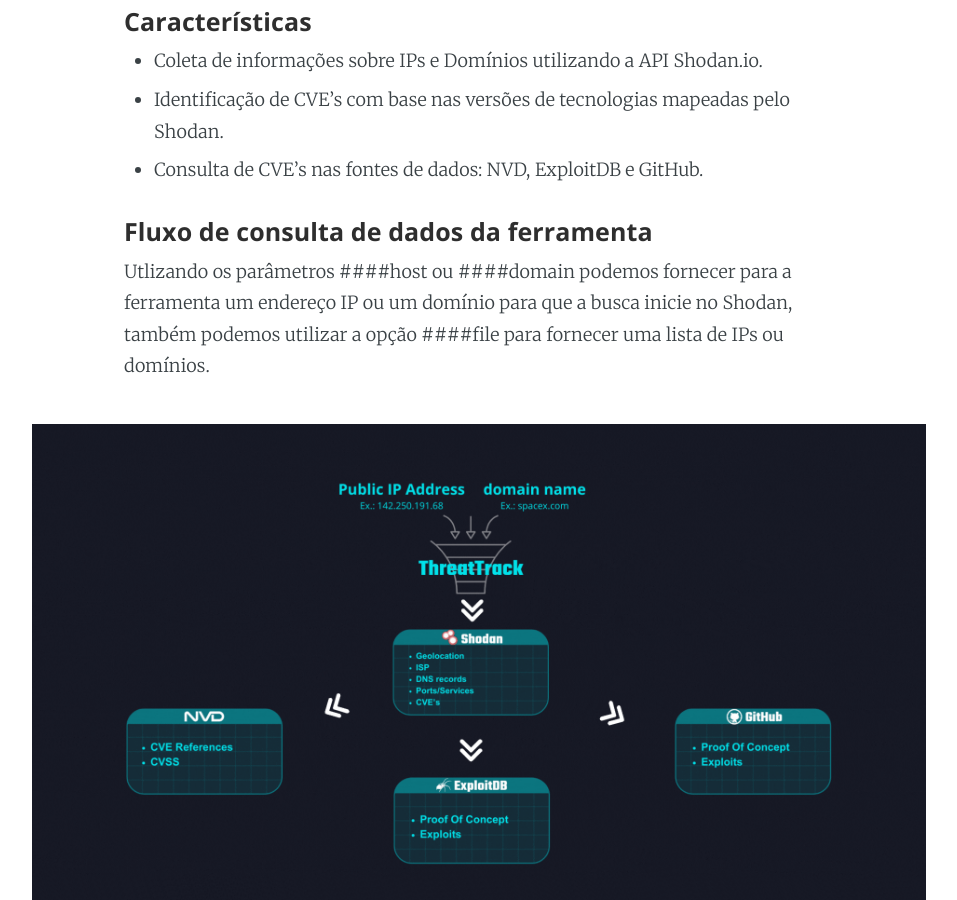
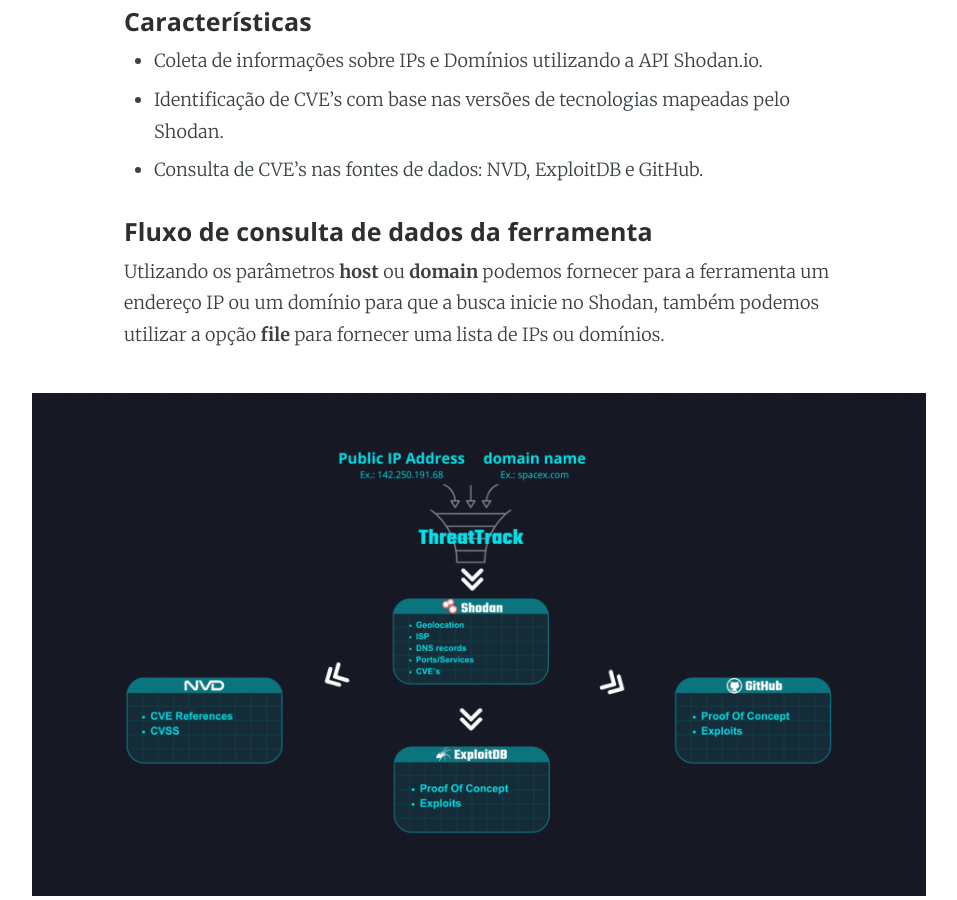
Before and after one commit to Ls4ss/blog, a Jekyll site: the page built from _posts/2024-04-21-ThreatTrack-Utilizando-a-inteligência-de várias-fontes.md, in a window 1280 px wide and 900 px high, scrolled down 1074 px. Shown: the whole window, without its empty margins (161-1118 px from the left). Built offline with Jekyll 4.4.1, drawn with Linux system fonts in a browser that asks for light colours.

```diff
--- a/_posts/2024-04-21-ThreatTrack-Utilizando-a-inteligência-de várias-fontes.md
+++ b/_posts/2024-04-21-ThreatTrack-Utilizando-a-inteligência-de várias-fontes.md
@@ -20,7 +20,7 @@ Além disso, ele se integra aos bancos de dados do NVD (National Vulnerability D
 
 #### Fluxo de consulta de dados da ferramenta
 
-Utlizando os parâmetros ####host ou ####domain podemos fornecer para a ferramenta um endereço IP ou um domínio para que a busca inicie no Shodan, também podemos utilizar a opção ####file para fornecer uma lista de IPs ou domínios.
+Utlizando os parâmetros **host** ou **domain** podemos fornecer para a ferramenta um endereço IP ou um domínio para que a busca inicie no Shodan, também podemos utilizar a opção **file** para fornecer uma lista de IPs ou domínios.
 
 ![alt text](https://raw.githubusercontent.com/Ls4ss/blog/main/assets/images/posts/ThreatTrack_Flow.gif)
 
```
